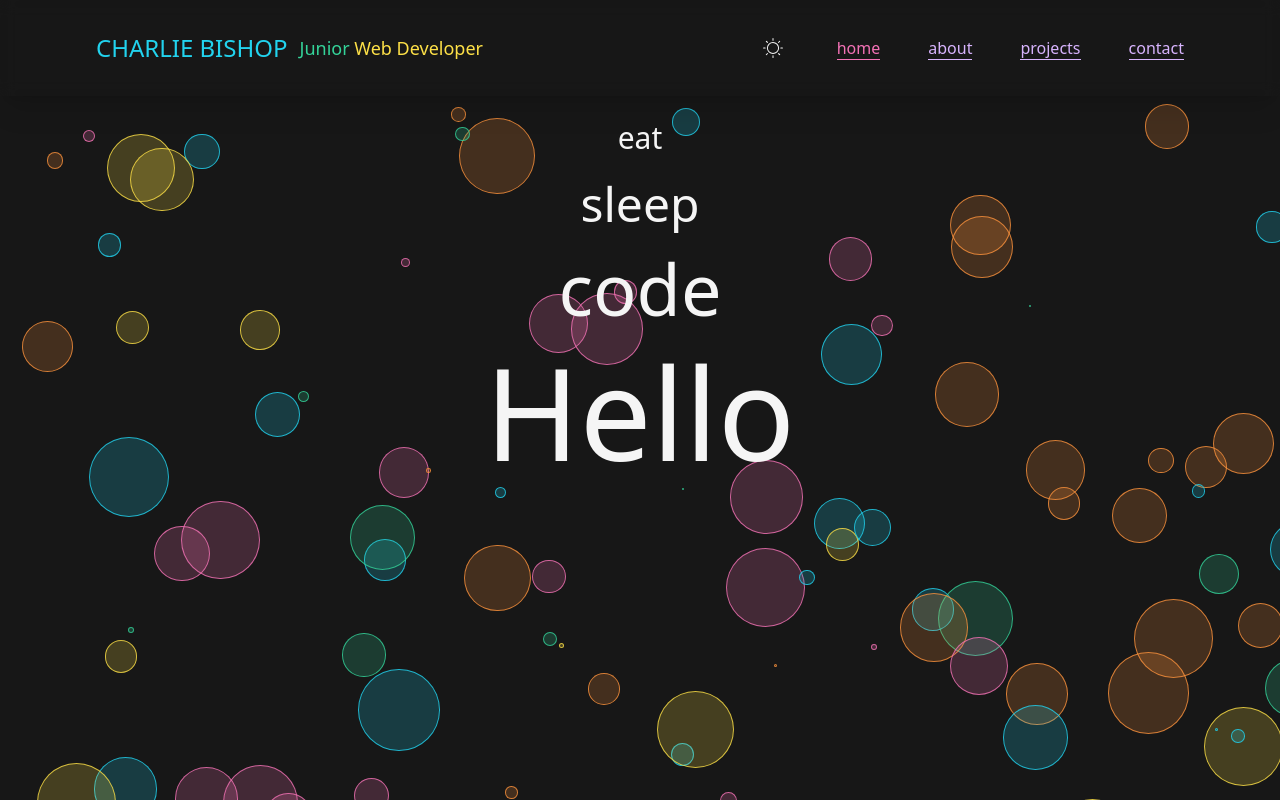
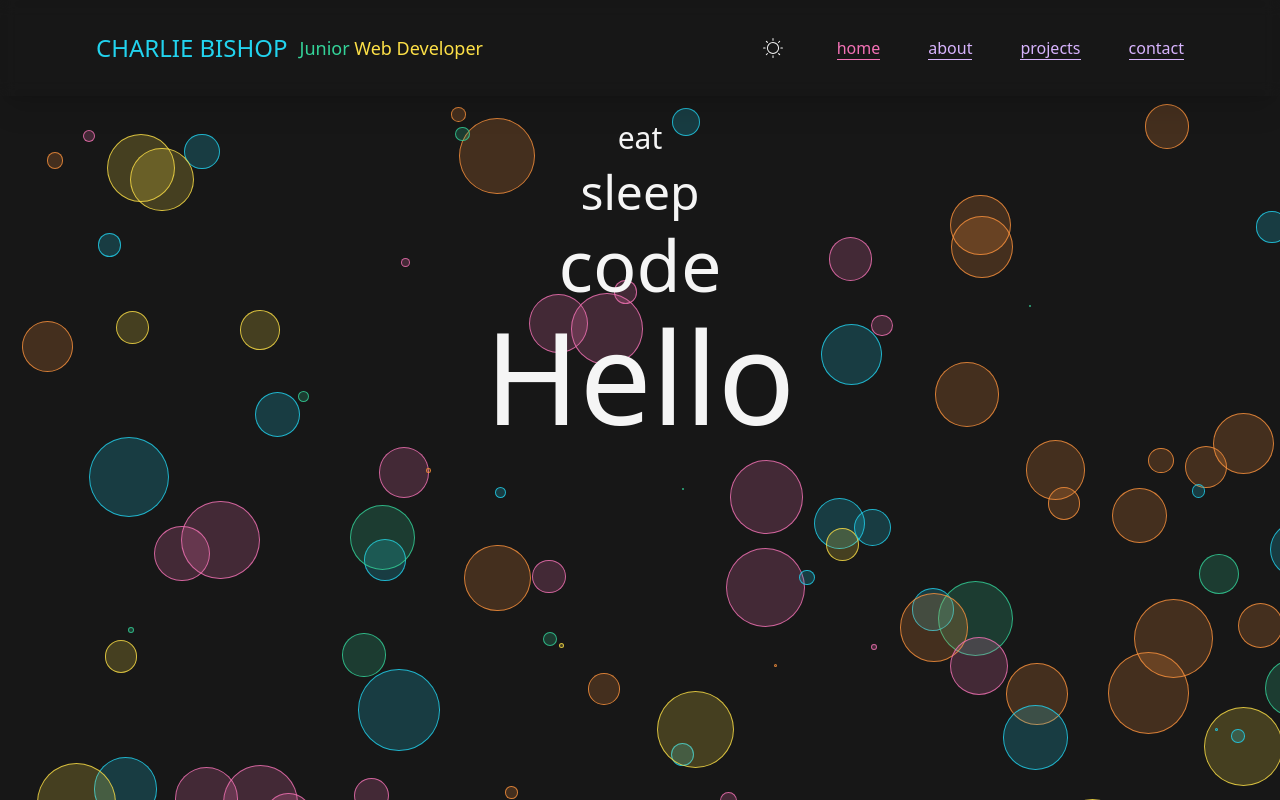
Before and after one commit to charlieBdev/portfolio, a Next.js app: page / in a window 1280 px wide. Shown: the top 800 px of the page. Built offline with nearby package versions, Linux system fonts and the light colour scheme.

Commit message:
add framer motion to drag main text

```diff
--- a/package.json
+++ b/package.json
@@ -17,6 +17,7 @@
     "autoprefixer": "10.4.15",
     "eslint": "8.47.0",
     "eslint-config-next": "^13.5.2",
+    "framer-motion": "^10.16.4",
     "next": "^13.5.2",
     "postcss": "8.4.28",
     "react": "^18.2.0",
--- a/src/app/Components/MainText.jsx
+++ b/src/app/Components/MainText.jsx
@@ -1,5 +1,6 @@
-'use client'
-import { animated, useSpring } from "@react-spring/web";
+'use client';
+import { animated, useSpring } from '@react-spring/web';
+import { motion } from 'framer-motion';
 
 export const MainText = () => {
 	const getRandomDelay = () => Math.floor(Math.random() * 1000) + 500; // Adjust delay range as needed
@@ -26,31 +27,30 @@ export const MainText = () => {
 	});
 
 	return (
-    <div className="flex flex-col items-start gap-6 select-none p-6 xl:px-24 xl:items-center">
-      <p className="text-3xl relative">
-        ea
+		<div className="flex flex-col items-start gap-3 select-none p-6 xl:px-24 xl:items-center hover:cursor-pointer min-h-screen overflow-hidden">
+			<motion.p drag className="text-3xl relative">
+				eat
 				{/* <Link href="/about" className="text-purple-300">
           a
         </Link> */}
-        t
-      </p>
-      <p className="text-5xl relative">
-        slee
+			</motion.p>
+			<motion.p drag className="text-5xl relative">
+				sleep
 				{/* <Link href="/projects" className="text-purple-300">
           p
         </Link> */}
-        p
-      </p>
-      <p className="text-7xl relative">
-        c
+			</motion.p>
+			<motion.p drag className="text-7xl relative">
+				code
 				{/* <Link href="/contact" className="text-purple-300">
           c
         </Link> */}
-        ode
-      </p>
+			</motion.p>
+			<motion.div drag>
 				<animated.p style={flickerAnimation} className="text-9xl relative">
 					Hello
 				</animated.p>
+			</motion.div>
 		</div>
 	);
 };
--- a/src/app/Components/Menu.tsx
+++ b/src/app/Components/Menu.tsx
@@ -124,6 +124,7 @@ export default function Menu() {
 					<Burger />
 				</button>
 			</div>
+
 			<ul className="DESKTOP-MENU hidden mr-3 space-x-12 lg:flex text-purple-300">
 				<li>
 					<Link
--- a/src/app/layout.tsx
+++ b/src/app/layout.tsx
@@ -45,7 +45,7 @@ export default function RootLayout({
 			<body className="flex flex-col min-h-screen justify-between">
 				<ThemeProvider>
 					<Navbar />
-					<main className="mt-24 min-h-screen">{children}</main>
+					<main className="flex-grow mt-24 flex flex-col">{children}</main>
 					<Footer />
 				</ThemeProvider>
 			</body>
```
Also changed, not shown: 1 other file (tests, documents, lock files or other folders). Lines whose indentation alone changed are shown as unchanged.
